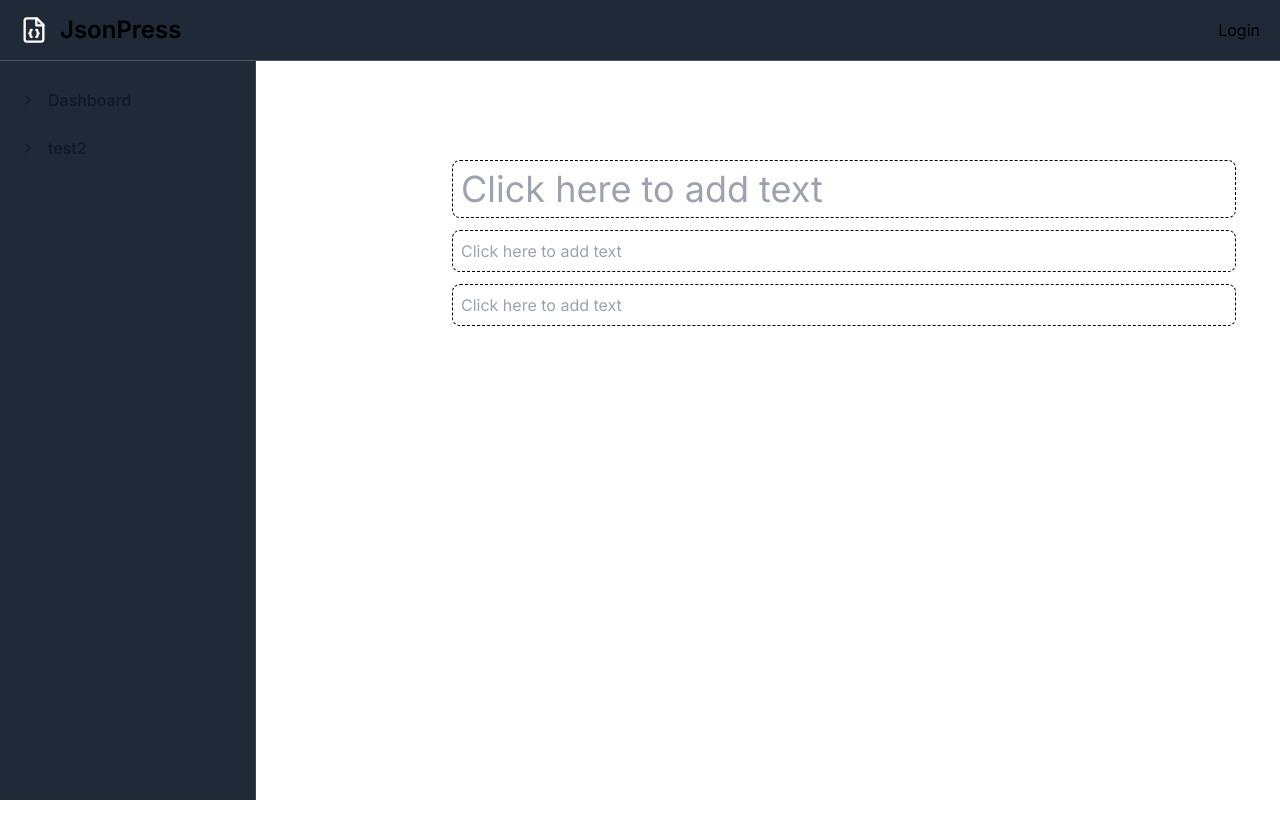
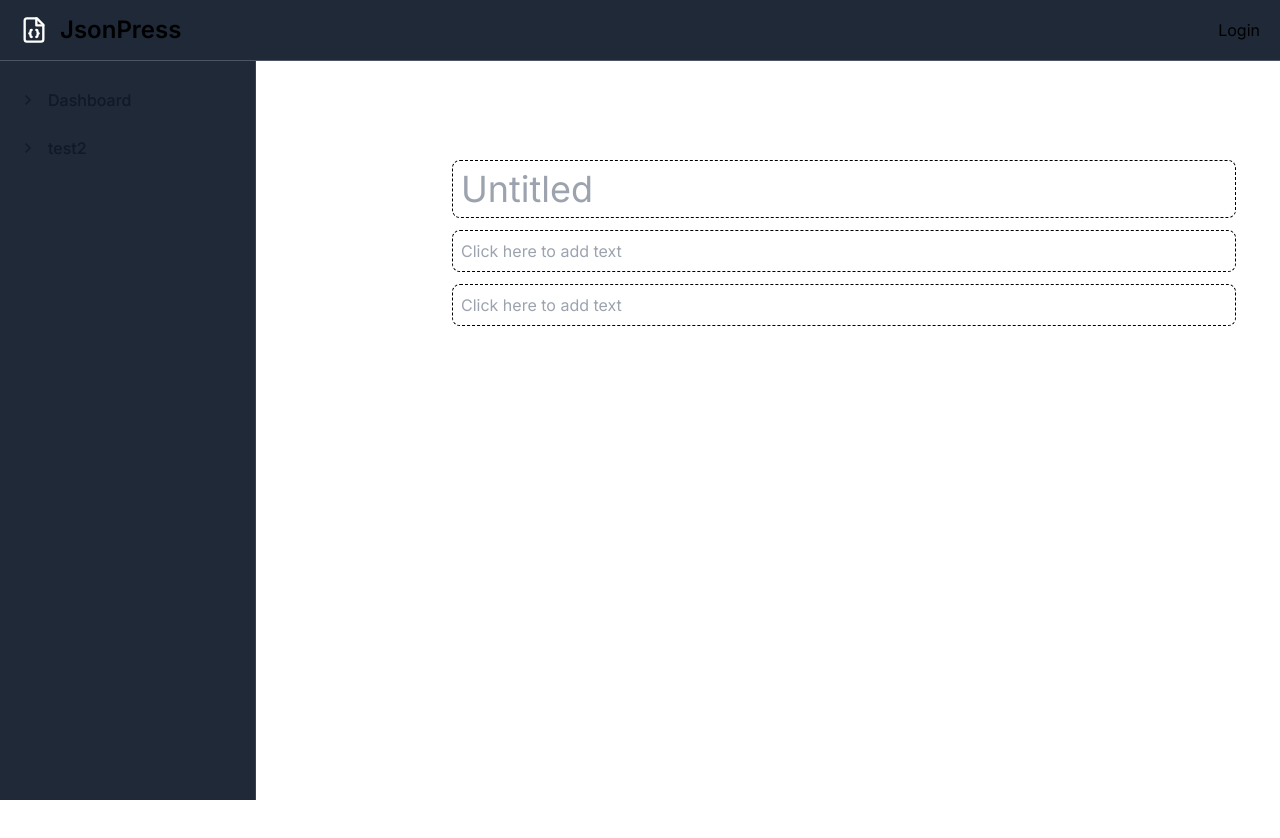
Before and after one commit to ChampionBuffalo1/JsonPress, a Next.js app: page / in a window 1280 px wide. Shown: the top 838 px of the page. Built offline with nearby package versions, Linux system fonts and the light colour scheme.

Commit message:
Not allowing shortcuts menu on title

```diff
--- a/src/components/editorUI/Block.tsx
+++ b/src/components/editorUI/Block.tsx
@@ -62,14 +62,14 @@ export default forwardRef<HTMLInputElement, BlockProps>(function Block(
         <ShowIconsLeft itemkey={itemkey} show={show} />
         <input
           ref={ref}
-          placeholder="Click here to add text"
+          placeholder={itemkey === 0 ? "Untitled" : "Click here to add text"}
           className={cn(
             blockVariants({
               variant,
               className,
             })
           )}
-          onChange={handleInputChange}
+          onChange={itemkey !== 0 ? handleInputChange : undefined}
           spellCheck
           {...props}
           onFocus={() => setShow(true)}
```
